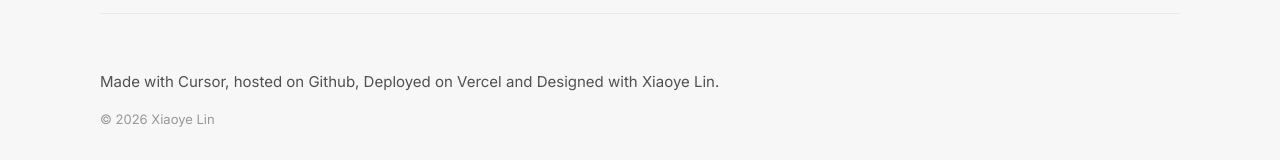
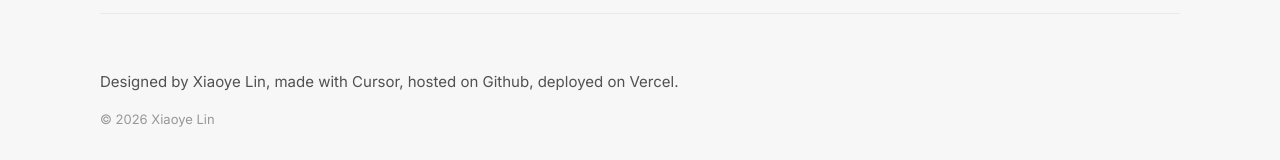
Before and after one commit to fermaigh/site2026, a Next.js app: page /about in a window 1280 px wide. Shown: the part 923-1083 px from the top of the page. Built offline with nearby package versions, Linux system fonts and the light colour scheme.

Commit message:
copy: update footer credit line and copyright spacing
Reword the footer attribution and keep a clear space between the year
and name in the copyright line.

Co-authored-by: Xiaoye Lin <fermaigh@users.noreply.github.com>

```diff
--- a/components/SiteFooter.tsx
+++ b/components/SiteFooter.tsx
@@ -4,11 +4,11 @@ export function SiteFooter() {
   return (
     <footer className="w-full border-t border-black/[0.06] py-10 sm:py-12 md:py-14">
       <p className="w-full font-sans text-[13px] leading-relaxed text-pretty text-foreground/70 sm:text-[15px]">
-        Made with Cursor, hosted on Github, Deployed on Vercel and Designed
-        with&nbsp;Xiaoye&nbsp;Lin.
+        Designed by Xiaoye Lin, made with Cursor, hosted on Github, deployed on
+        Vercel.
       </p>
       <p className="mt-3 font-sans text-[12px] text-foreground/40 sm:mt-4 sm:text-[13px]">
-        © {year} Xiaoye&nbsp;Lin
+        © {year} Xiaoye Lin
       </p>
     </footer>
   );
```
